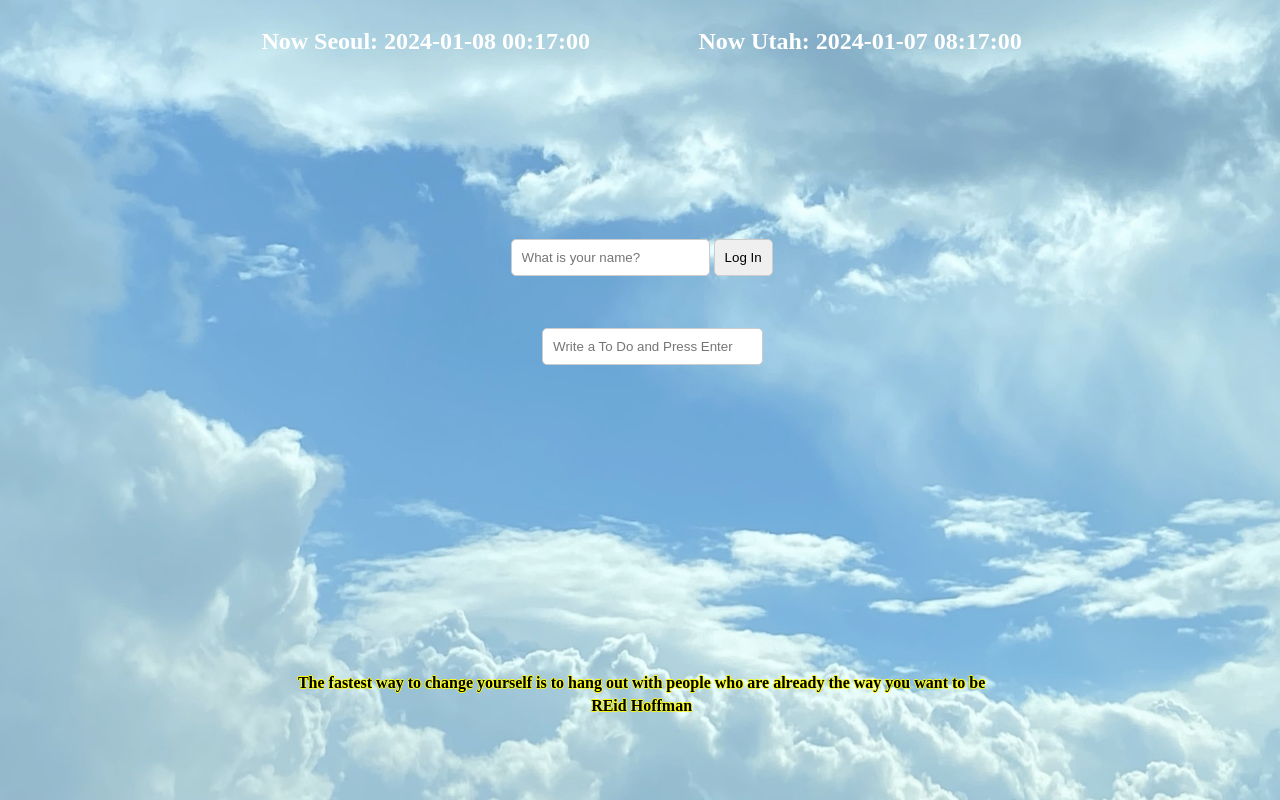
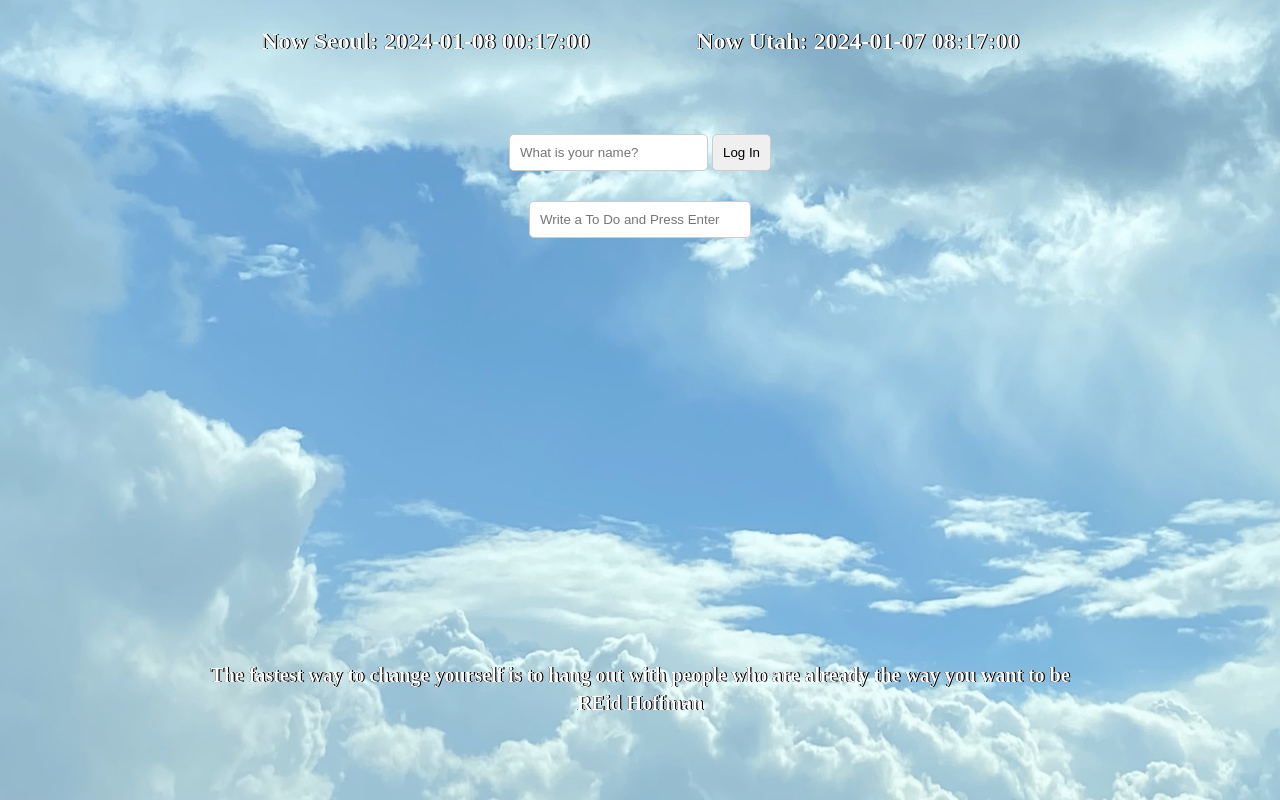
Before and after one commit to Chan-don/Chan-don.github.io, a plain HTML site: page index.html in a window 1280 px wide. Drawn offline with Linux system fonts and the light colour scheme.

Commit message:
Update style.css

```diff
--- a/CSS/style.css
+++ b/CSS/style.css
@@ -14,12 +14,11 @@ img {
     opacity: 80%;
 }
 
-body {
+body{
     display: flex;
-    width: 99%;
+    align-items: center;
+    justify-content: center;
     flex-direction: column;
-    justify-content: center;
-    align-items: center;
 }
 
 .clock {
@@ -33,18 +32,20 @@ body {
 
 #clock {
     float: left;
+    text-shadow: 0px 0px black, 1px 0px black, 1px 0px black, 0px 0px black;
     margin-left: 20%;
 }
 
 #UtahClock {
     float: right;
+    text-shadow: 0px 0px black, 1px 0px black, 1px 0px black, 0px 0px black;
     margin-right: 20%;
 }
 
 #login-form input {
-    margin-top: 50%;
-    margin-bottom: 20%;
     padding: 10px;
+    margin-top: 10%;
+    margin-bottom: 8px;
     border: 1px solid #ccc;
     border-radius: 5px;
 }
@@ -56,7 +57,8 @@ body {
 
 #todo-form input {
     padding: 10px;
-    width: 100%;
+    margin-top: 10%;
+    width: 200px;
     border: 1px solid #ccc;
     border-radius: 5px;
 }
@@ -75,16 +77,16 @@ body {
 }
 
 #quote {
-    color: black;
+    color: white;
     display: flex;
     align-items: center;
     flex-direction: column;
-    text-shadow: -1px 0px yellow, 0px 1px yellow, 1px 0px yellow, 0px -1px yellow;
-    ;
+    text-shadow: 0px 0px black, 1px 0px black, 1px 0px black, 0px 0px black;
     font-weight: bold;
-    font-size: 16px;
+    font-size: 20px;
     position: absolute;
     bottom: 10%;
+
 }
 
 #quote span {
@@ -93,4 +95,7 @@ body {
 
 #weather {
     color: white;
+    text-shadow: 0px 0px black, 1px 0px black, 1px 0px black, 0px 0px black;
+    font-weight: bold;
+    font-size: 24px;
 }
```
